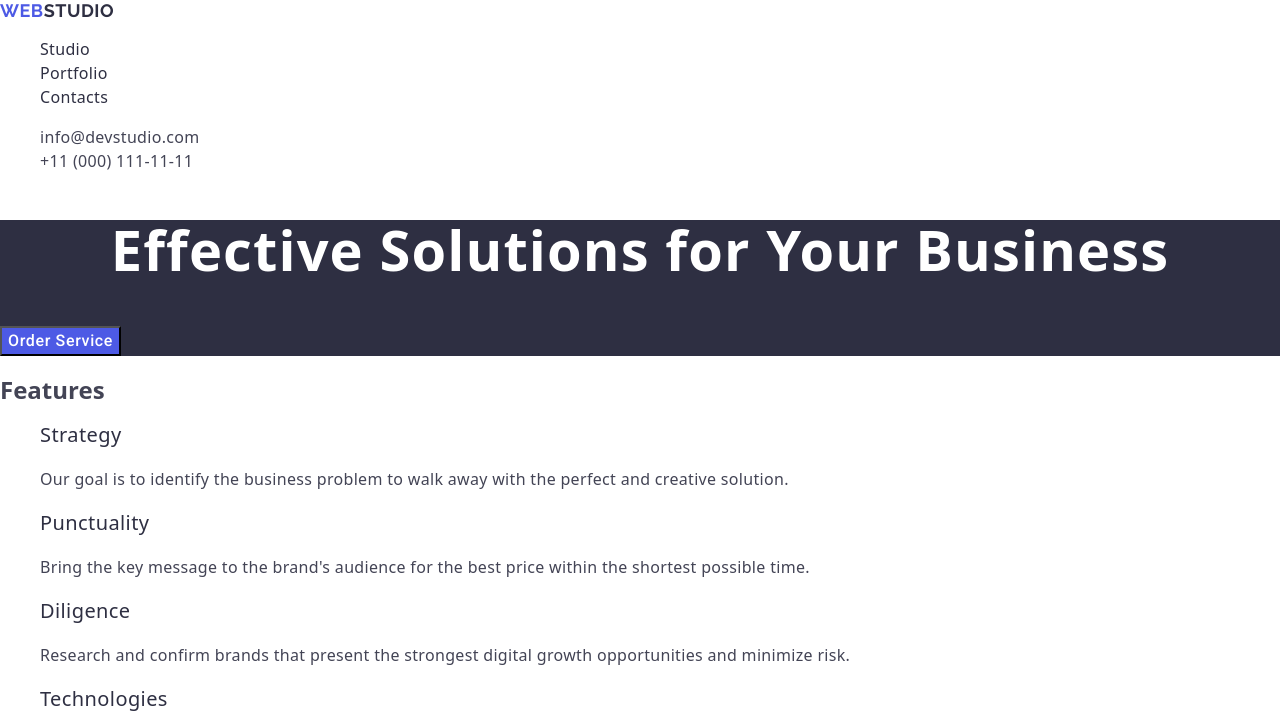
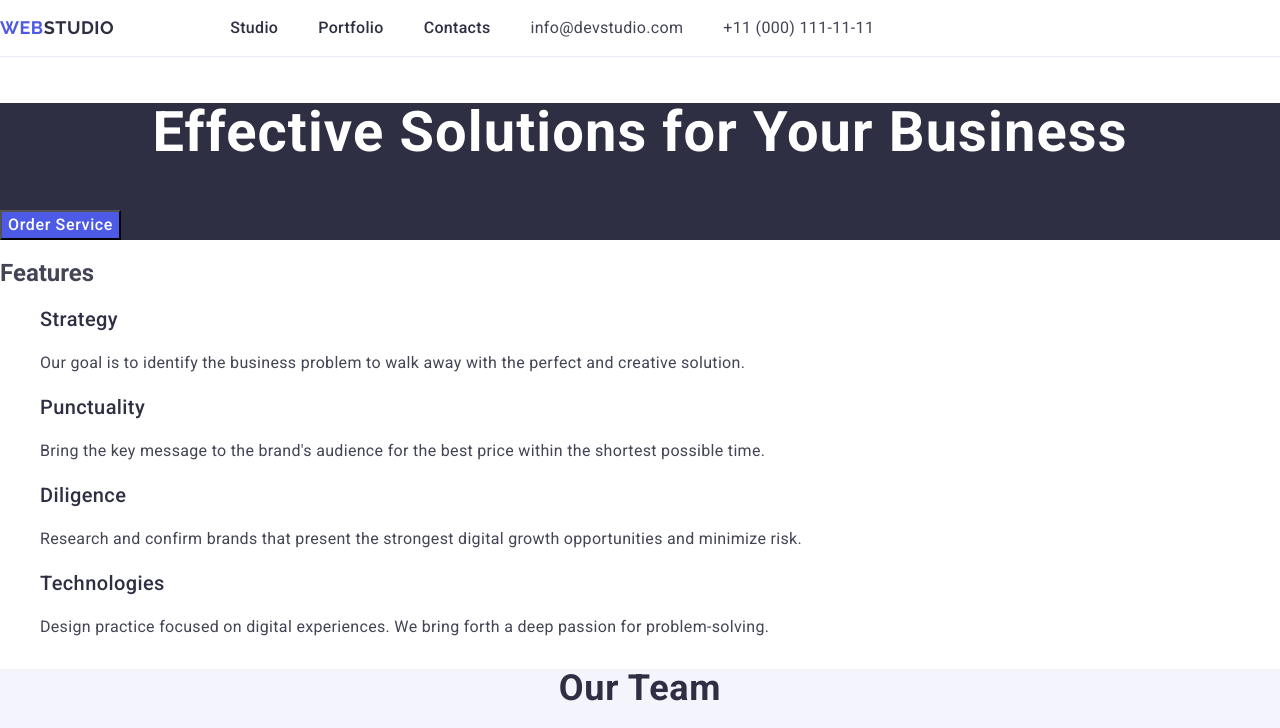
Before and after one commit to Slavik756/goit-markup-hw-03, a plain HTML site: page index.html in a window 1280 px wide. Shown: the top 728 px of the page. Drawn offline with nearby package versions, Linux system fonts and the light colour scheme.

Commit message:
add index file

```diff
--- a/css/styles.css
+++ b/css/styles.css
@@ -11,6 +11,25 @@ a {
 ul {
     list-style: none;
 }
+img {
+    display: block;
+}
+.header {
+    border-bottom: 1px solid #e7e9fc
+}
+.container-main {
+    display: flex;
+}
+.container {
+    width: 1158px;
+    margin: 0 auto;
+    padding: 0 15px;
+
+}
+.nav {
+    display: flex;
+    align-items: center;
+}
 
 .logo-link {
     font-family: "Raleway", sans-serif;
@@ -21,17 +40,24 @@ ul {
     text-transform: uppercase;
     color: #4d5ae5;
 }
+.logo-cont {
+    margin-right: 76px;
+}
 
 .logo {
     color: #2e2f42;
 }
-
+.menu {
+    display: flex;
+    gap: 40px;
+}
 .nav-link {
     font-weight: 500;
     font-size: 16px;
     line-height: 1.5;
     letter-spacing: 0.02em;
     color: #2e2f42;
+    padding: 24px 0;
 }
 
 .nav-link:hover {
@@ -45,7 +71,10 @@ ul {
 .address {
     font-style: normal
 }
-
+.address-cont {
+    display: flex;
+    gap: 40px;
+}
 .address-link {
     font-size: 16px;
     line-height: 1.5;
--- a/index.html
+++ b/index.html
@@ -4,11 +4,12 @@
     <meta charset="UTF-8" />
     <meta name="viewport" content="width=device-width, initial-scale=1.0" />
     <title>Effective Solutions for Your Business</title>
-    <link rel="stylesheet" href="./css/styles.css" />
+
     <link
       rel="stylesheet"
       href="https://cdn.jsdelivr.net/npm/modern-normalize@2.0.0/modern-normalize.min.css"
     />
+    <link rel="stylesheet" href="./css/styles.css" />
     <link rel="preconnect" href="https://fonts.googleapis.com" />
     <link rel="preconnect" href="https://fonts.gstatic.com" crossorigin />
 
@@ -22,27 +23,27 @@
     />
   </head>
   <body>
-    <header>
-      <div class="">
-        <nav>
-          <a href="./index.html" class="logo-link"
+    <header class="header">
+      <div class="container-main">
+        <nav class="nav">
+          <a href="./index.html" class="logo-link logo-cont"
             >Web<span class="logo">Studio</span></a
           >
 
-          <ul>
+          <ul class="menu">
             <li>
               <a href="./index.html" class="nav-link">Studio</a>
             </li>
             <li>
-              <a href="" class="nav-link">Portfolio</a>
+              <a href="./index.html" class="nav-link">Portfolio</a>
             </li>
             <li>
-              <a href="" class="nav-link">Contacts</a>
+              <a href="./index.html" class="nav-link">Contacts</a>
             </li>
           </ul>
         </nav>
         <address class="address">
-          <ul>
+          <ul class="address-cont">
             <li>
               <a href="mailto:info@devstudio.com" class="address-link"
                 >info@devstudio.com</a
```
